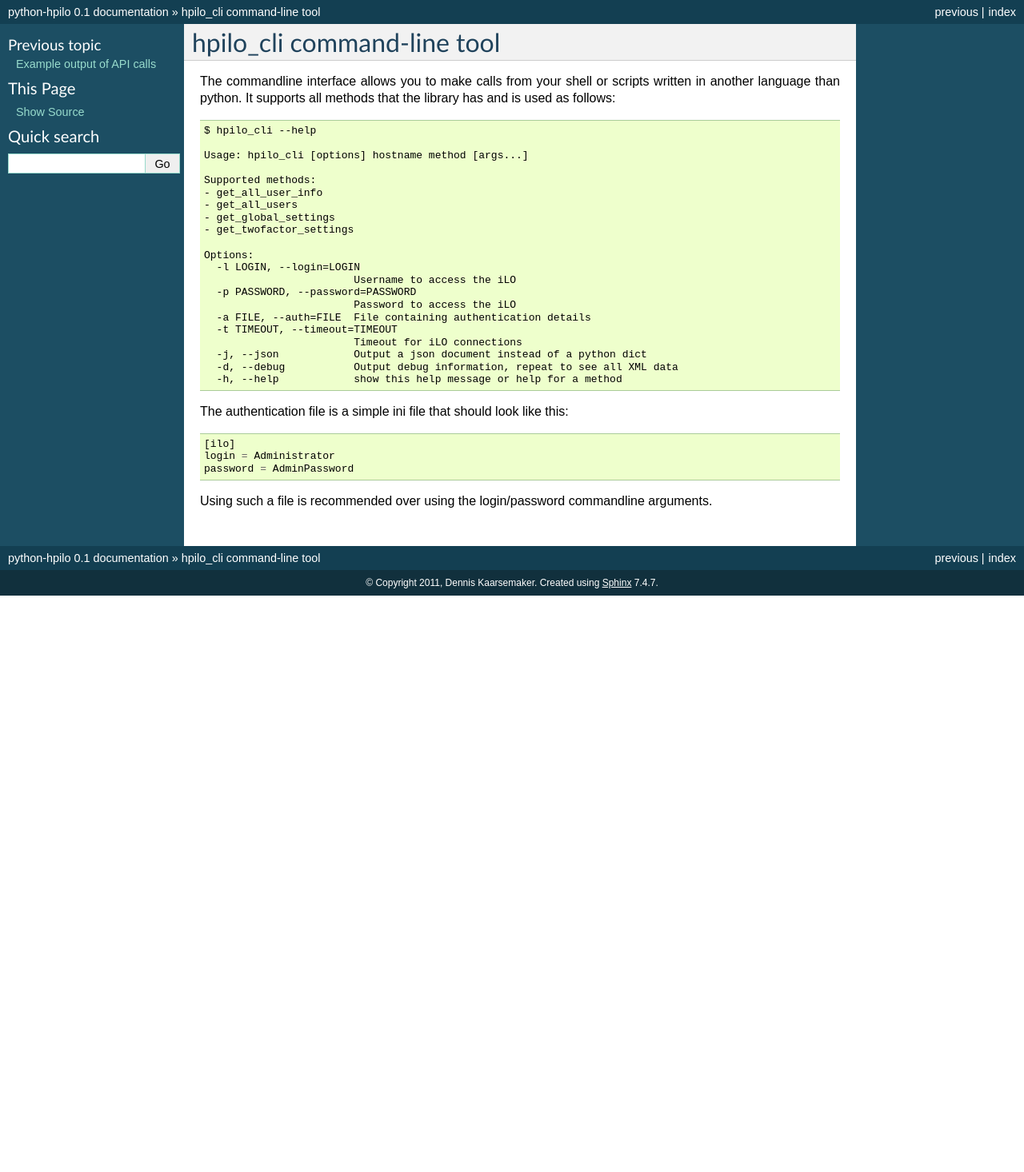
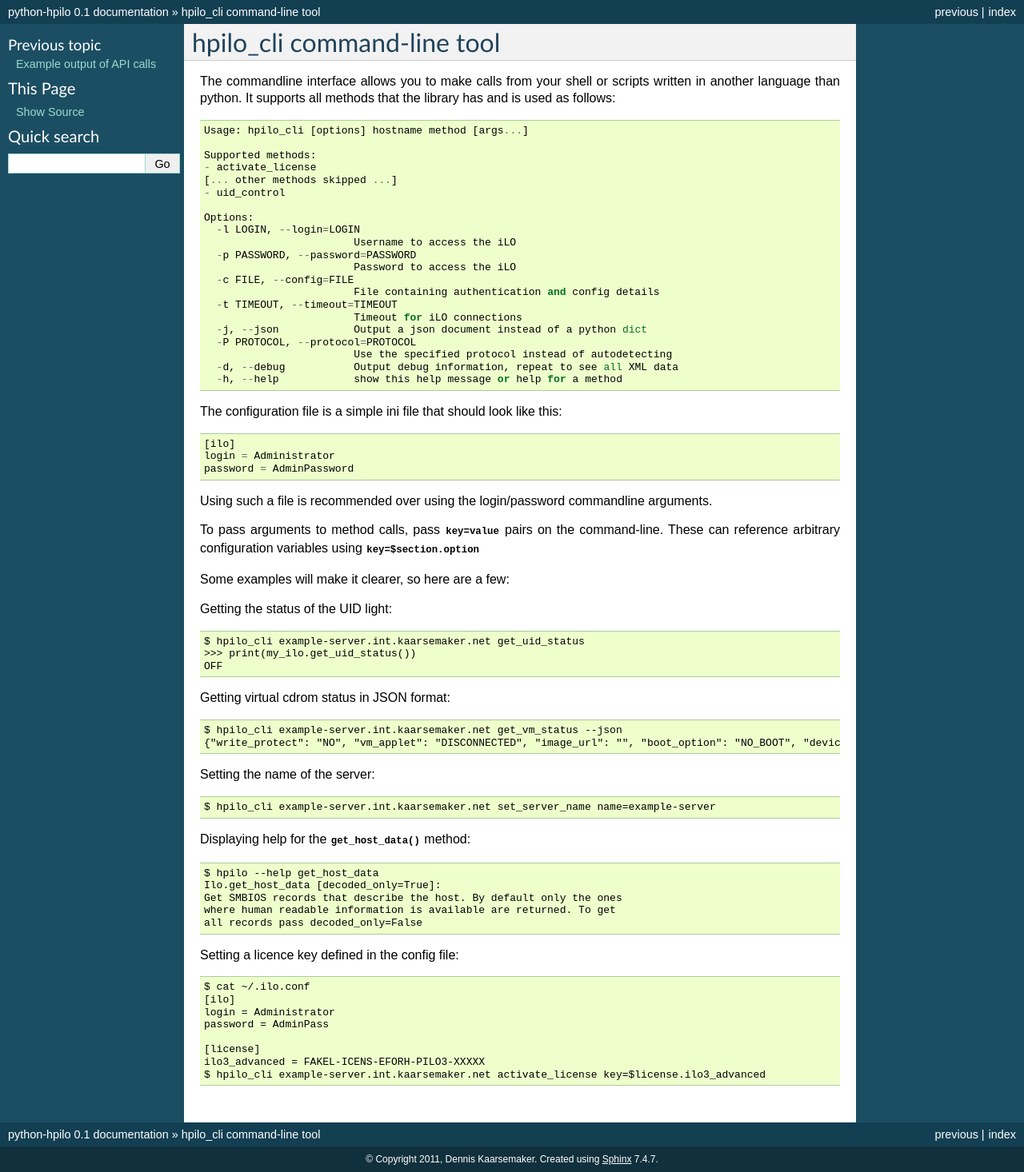
Before and after one commit to seveas/python-hpilo, a Sphinx documentation site: the page built from docs/cli.rst, in a window 1280 px wide. Shown: the whole page at 80% size. Built offline with Sphinx 7.4.7, drawn with Linux system fonts in a browser that asks for light colours; before the commit the page ends 900 px from its top, so only the background shows below that.

Commit message:
Some more love for the command-line client

```diff
--- a/docs/cli.rst
+++ b/docs/cli.rst
@@ -5,29 +5,30 @@ The commandline interface allows you to make calls from your shell or scripts
 written in another language than python. It supports all methods that the
 library has and is used as follows::
 
-  $ hpilo_cli --help
 
   Usage: hpilo_cli [options] hostname method [args...]
 
   Supported methods:
-  - get_all_user_info
-  - get_all_users
-  - get_global_settings
-  - get_twofactor_settings
+  - activate_license
+  [... other methods skipped ...]
+  - uid_control
 
   Options:
     -l LOGIN, --login=LOGIN
                           Username to access the iLO
     -p PASSWORD, --password=PASSWORD
                           Password to access the iLO
-    -a FILE, --auth=FILE  File containing authentication details
+    -c FILE, --config=FILE
+                          File containing authentication and config details
     -t TIMEOUT, --timeout=TIMEOUT
                           Timeout for iLO connections
     -j, --json            Output a json document instead of a python dict
+    -P PROTOCOL, --protocol=PROTOCOL
+                          Use the specified protocol instead of autodetecting
     -d, --debug           Output debug information, repeat to see all XML data
     -h, --help            show this help message or help for a method
 
-The authentication file is a simple ini file that should look like this::
+The configuration file is a simple ini file that should look like this::
 
   [ilo]
   login = Administrator
@@ -35,3 +36,43 @@ The authentication file is a simple ini file that should look like this::
 
 Using such a file is recommended over using the login/password commandline
 arguments.
+
+To pass arguments to method calls, pass :attr:`key=value` pairs on the
+command-line. These can reference arbitrary configuration variables using
+:attr:`key=$section.option`
+
+Some examples will make it clearer, so here are a few:
+
+Getting the status of the UID light::
+
+  $ hpilo_cli example-server.int.kaarsemaker.net get_uid_status
+  >>> print(my_ilo.get_uid_status())
+  OFF
+
+Getting virtual cdrom status in JSON format::
+
+  $ hpilo_cli example-server.int.kaarsemaker.net get_vm_status --json
+  {"write_protect": "NO", "vm_applet": "DISCONNECTED", "image_url": "", "boot_option": "NO_BOOT", "device": "CDROM", "image_inserted": "NO"}
+
+Setting the name of the server::
+
+  $ hpilo_cli example-server.int.kaarsemaker.net set_server_name name=example-server
+
+Displaying help for the :func:`get_host_data` method::
+
+  $ hpilo --help get_host_data
+  Ilo.get_host_data [decoded_only=True]:
+  Get SMBIOS records that describe the host. By default only the ones
+  where human readable information is available are returned. To get
+  all records pass decoded_only=False
+
+Setting a licence key defined in the config file::
+
+  $ cat ~/.ilo.conf
+  [ilo]
+  login = Administrator
+  password = AdminPass
+
+  [license]
+  ilo3_advanced = FAKEL-ICENS-EFORH-PILO3-XXXXX
+  $ hpilo_cli example-server.int.kaarsemaker.net activate_license key=$license.ilo3_advanced
```
Also changed, not shown: 1 other file.
